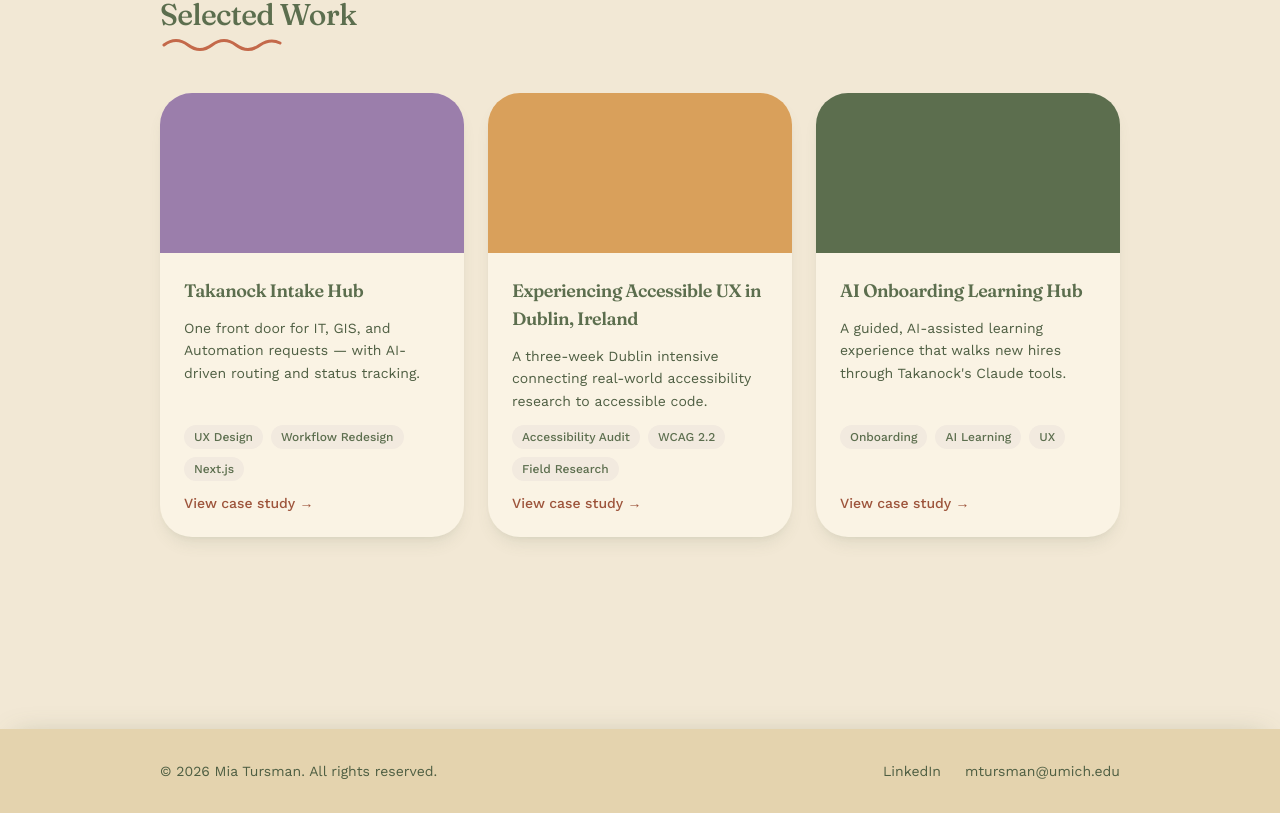
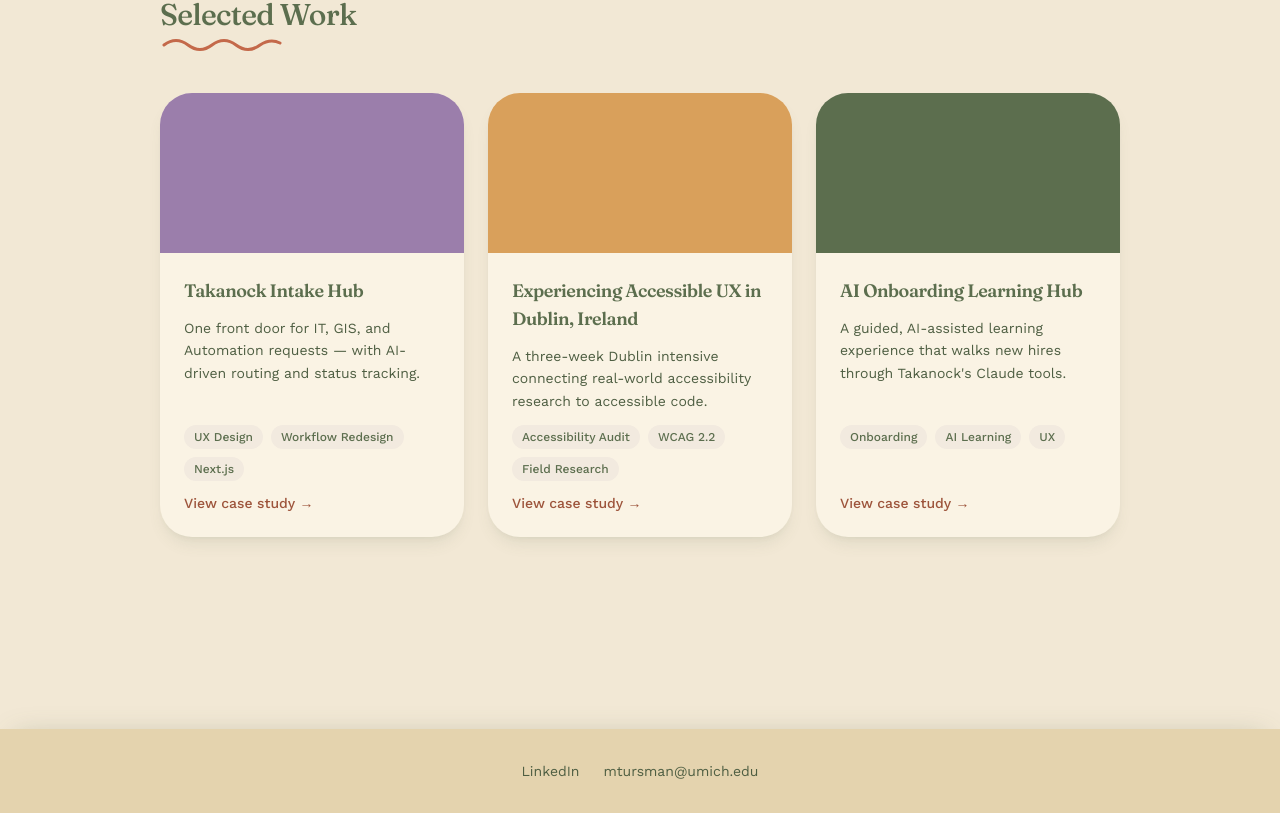
Before and after one commit to mia-tursman/mia_tursman_portfolio, a Next.js app: page / in a window 1280 px wide. Shown: the part 597-1410 px from the top of the page. Built offline with nearby package versions, Linux system fonts and the light colour scheme.

Commit message:
Remove copyright line from footer

```diff
--- a/src/components/Footer.tsx
+++ b/src/components/Footer.tsx
@@ -1,15 +1,9 @@
 import { contact } from "@/lib/contact";
 
 export default function Footer() {
-  const year = 2026;
-
   return (
     <footer className="mt-24 bg-sand-dark shadow-[0_-8px_28px_-16px_rgba(92,110,78,0.35)]">
-      <div className="mx-auto flex max-w-5xl flex-col-reverse items-center gap-4 px-6 py-8 text-sm text-olive-soft sm:flex-row sm:justify-between sm:px-8">
-        <p>
-          © {year} {contact.name}. All rights reserved.
-        </p>
-        <div className="flex items-center gap-6">
+      <div className="mx-auto flex max-w-5xl items-center justify-center gap-6 px-6 py-8 text-sm text-olive-soft sm:px-8">
         <a
           href={contact.linkedin}
           target="_blank"
@@ -25,7 +19,6 @@ export default function Footer() {
           {contact.email}
         </a>
       </div>
-      </div>
     </footer>
   );
 }
```
Lines whose indentation alone changed are shown as unchanged.
